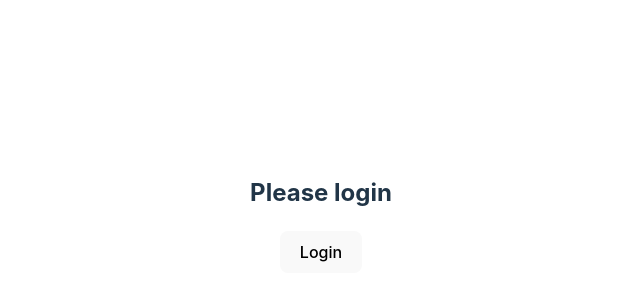
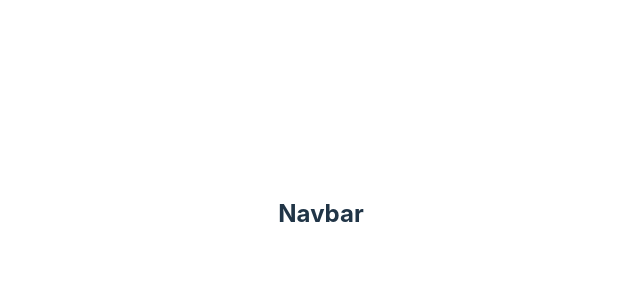
Before and after one commit to samnart1/nativecpp, a React (Vite) app in the folder react/my-react-app/: page / in a window 1280 px wide. Shown: the part 186-486 px from the top of the page, without its empty margins (319-959 px from the left). Built offline with nearby package versions, Linux system fonts and the light colour scheme.

Commit message:
project structure on building react projects

```diff
--- /dev/null
+++ b/react/my-react-app/src/04-projectStructure/Navbar/Navbar.jsx
@@ -0,0 +1,9 @@
+const Navbar = () => {
+    return (
+      <>
+        <h2>Navbar</h2>
+      </>
+    )
+  }
+
+  export default Navbar
--- /dev/null
+++ b/react/my-react-app/src/04-projectStructure/Navbar/index.jsx
@@ -0,0 +1 @@
+export { default } from './Navbar'
--- a/react/my-react-app/src/App.jsx
+++ b/react/my-react-app/src/App.jsx
@@ -7,7 +7,7 @@ import EffectExample from './02-useEffect/useEffect-example'
 import FetchData from './02-useEffect/fetchEffect'
 import MultiReturns from './03-multipleReturns/multiReturns'
 import Challenge from './03-multipleReturns/userChallenge'
-
+import Navbar from './04-projectStructure/Navbar'
 
 function App() {
   return (
@@ -18,7 +18,8 @@ function App() {
       {/* <EffectExample /> */}
       {/* <FetchData /> */}
       {/* <MultiReturns /> */}
-      <Challenge />
+      {/* <Challenge /> */}
+      <Navbar />
     </>
   )
 }
```
Also changed, not shown: react/my-react-app/src/04-projectStructure/Pages/Home.jsx (added, +9 -0 lines), react/my-react-app/src/04-projectStructure/Navbar/Navbar.css (added), react/my-react-app/src/04-projectStructure/Pages/About.jsx (added).
